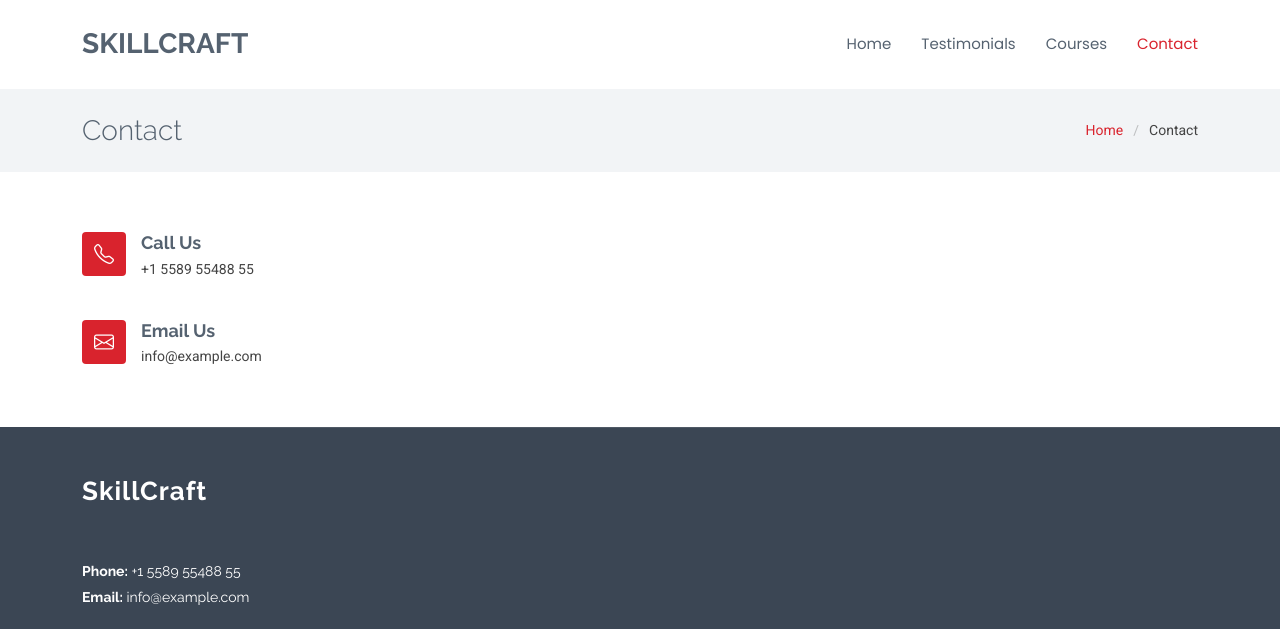
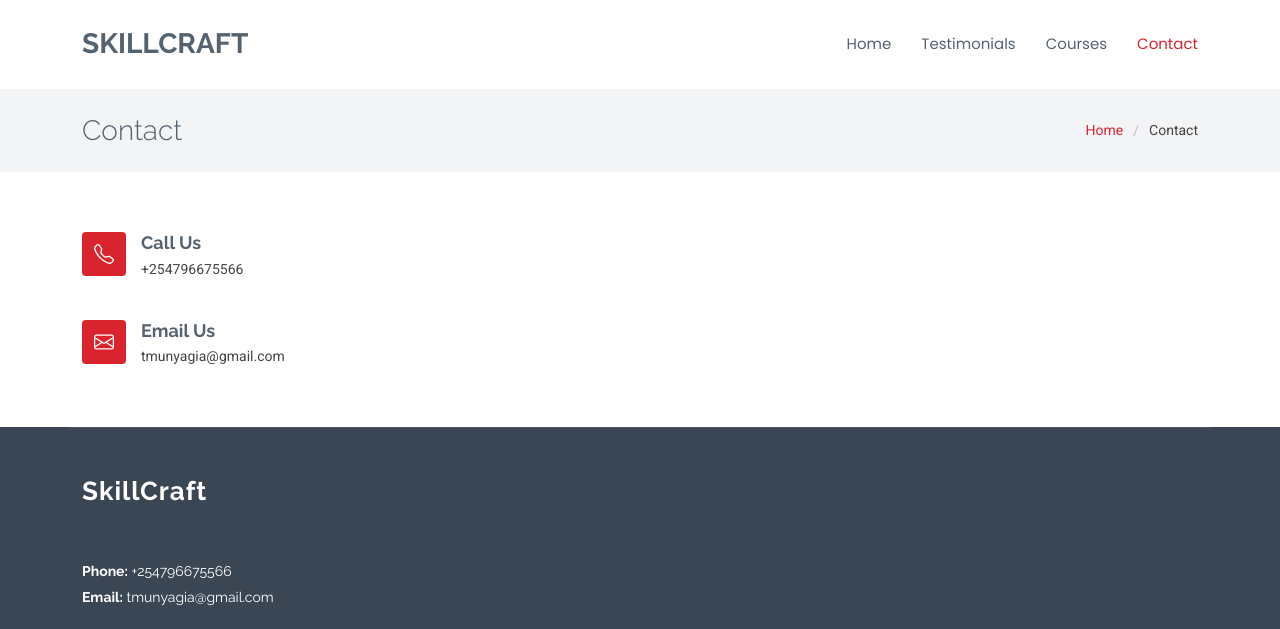
Before and after one commit to TraceyMunyagia/Skillcraft, a plain HTML site: page contact.html in a window 1280 px wide. Shown: the top 629 px of the page. Drawn offline with Linux system fonts and the light colour scheme.

Commit message:
contact info

```diff
--- a/contact.html
+++ b/contact.html
@@ -91,7 +91,7 @@
               <i class="bi bi-telephone flex-shrink-0"></i>
               <div>
                 <h3>Call Us</h3>
-                <p>+1 5589 55488 55</p>
+                <p>+254796675566</p>
               </div>
             </div><!-- End Info Item -->
 
@@ -99,7 +99,7 @@
               <i class="bi bi-envelope flex-shrink-0"></i>
               <div>
                 <h3>Email Us</h3>
-                <p>info@example.com</p>
+                <p>tmunyagia@gmail.com</p>
               </div>
             </div><!-- End Info Item -->
 
@@ -122,8 +122,8 @@
             <span class="sitename">SkillCraft</span>
           </a>
           <div class="footer-contact pt-3">
-            <p class="mt-3"><strong>Phone:</strong> <span>+1 5589 55488 55</span></p>
-            <p><strong>Email:</strong> <span>info@example.com</span></p>
+            <p class="mt-3"><strong>Phone:</strong> <span>+254796675566</span></p>
+            <p><strong>Email:</strong> <span>tmunyagia@gmail.com</span></p>
           </div>
           <div class="social-links d-flex mt-4">
             <a href=""><i class="bi bi-twitter-x"></i></a>
```
Also changed, not shown: index.html (+2 -2 lines), pricing.html (+2 -2 lines), services.html (+2 -2 lines).
